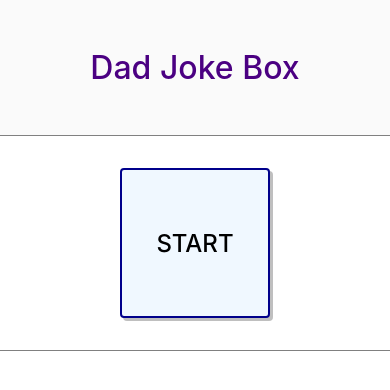
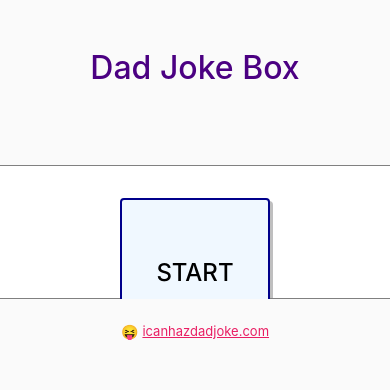
Before and after one commit to m2mathew/dad-joke-box, a React Native app: screen / in a window 390 px wide. Shown: the top 390 px of the page. Built offline with nearby package versions, Linux system fonts and the light colour scheme; what react-native would draw is missing.

Commit message:
Update footer with emoji

```diff
--- a/App.js
+++ b/App.js
@@ -27,8 +27,8 @@ import {
 } from 'react-native/Libraries/NewAppScreen';
 
 // Local Dependencies
+import Footer from './components/Footer';
 import Header from './components/Header';
-
 
 // Local Variables
 const boxRootStyles = {
@@ -69,11 +69,9 @@ const App = () => {
     setCurrentJoke(joke);
   }
 
-  console.log('is loading', isLoading);
-
   const getDadJokes = () => {
     handleSetIsLoading(true);
-    axios({
+    return axios({
       method: 'get',
       url: 'https://icanhazdadjoke.com/',
       responseType: 'json',
@@ -121,6 +119,7 @@ const App = () => {
               </View>
             </View>
           )}
+          <Footer />
         </ScrollView>
       </SafeAreaView>
     </>
@@ -156,6 +155,7 @@ const styles = StyleSheet.create({
   },
   jokeSection: {
     ...sectionRootStyles,
+    flex: 2,
     backgroundColor: 'lavender',
     paddingHorizontal: 24,
     paddingVertical: 64,
--- /dev/null
+++ b/components/Footer.js
@@ -0,0 +1,44 @@
+ // External Dependencies
+import React from 'react';
+import {
+  Linking,
+  StyleSheet,
+  Text,
+  View,
+} from 'react-native';
+
+// Component Definition
+const Footer = () => (
+  <View style={styles.footer}>
+    <Text style={styles.footerIcon}>😝</Text>
+    <Text
+      onPress={() => Linking.openURL('https://icanhazdadjoke.com/')}
+      style={styles.text}
+    >
+      icanhazdadjoke.com
+    </Text>
+  </View>
+);
+
+const styles = StyleSheet.create({
+  footer: {
+    flex: 1,
+    backgroundColor: '#fafafa',
+    paddingHorizontal: 16,
+    paddingVertical: 24,
+    shadowColor: '#000',
+    flexDirection: 'row',
+    justifyContent: 'center',
+  },
+  footerIcon: {
+    marginRight: 4,
+  },
+  text: {
+    fontSize: 13,
+    textAlign: 'center',
+    color: '#E91E63',
+    textDecorationLine: 'underline',
+  },
+});
+
+export default Footer;
--- a/components/Header.js
+++ b/components/Header.js
@@ -16,6 +16,7 @@ const Header = () => (
 
 const styles = StyleSheet.create({
   header: {
+    flex: 1,
     backgroundColor: '#fafafa',
     paddingHorizontal: 32,
     paddingVertical: 48,
```
Also changed, not shown: 2 other files (tests, documents, lock files or other folders).
